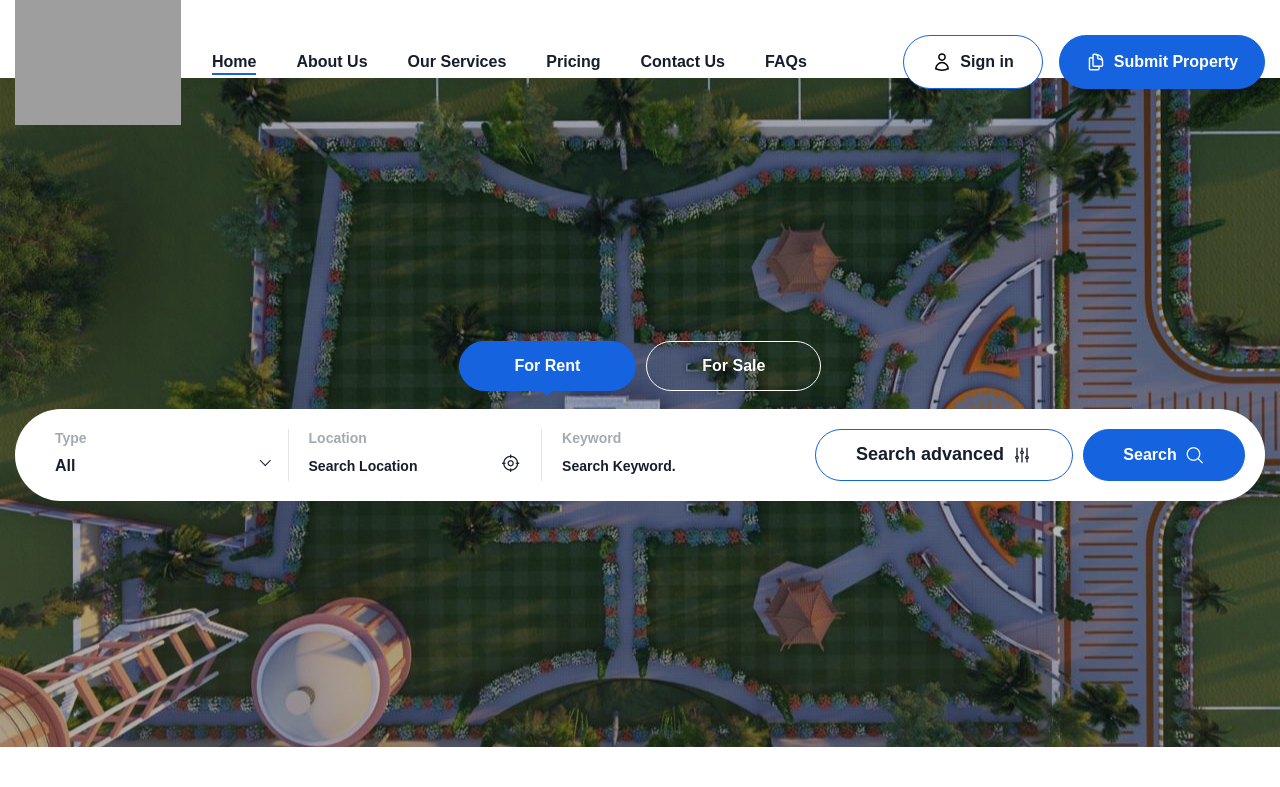
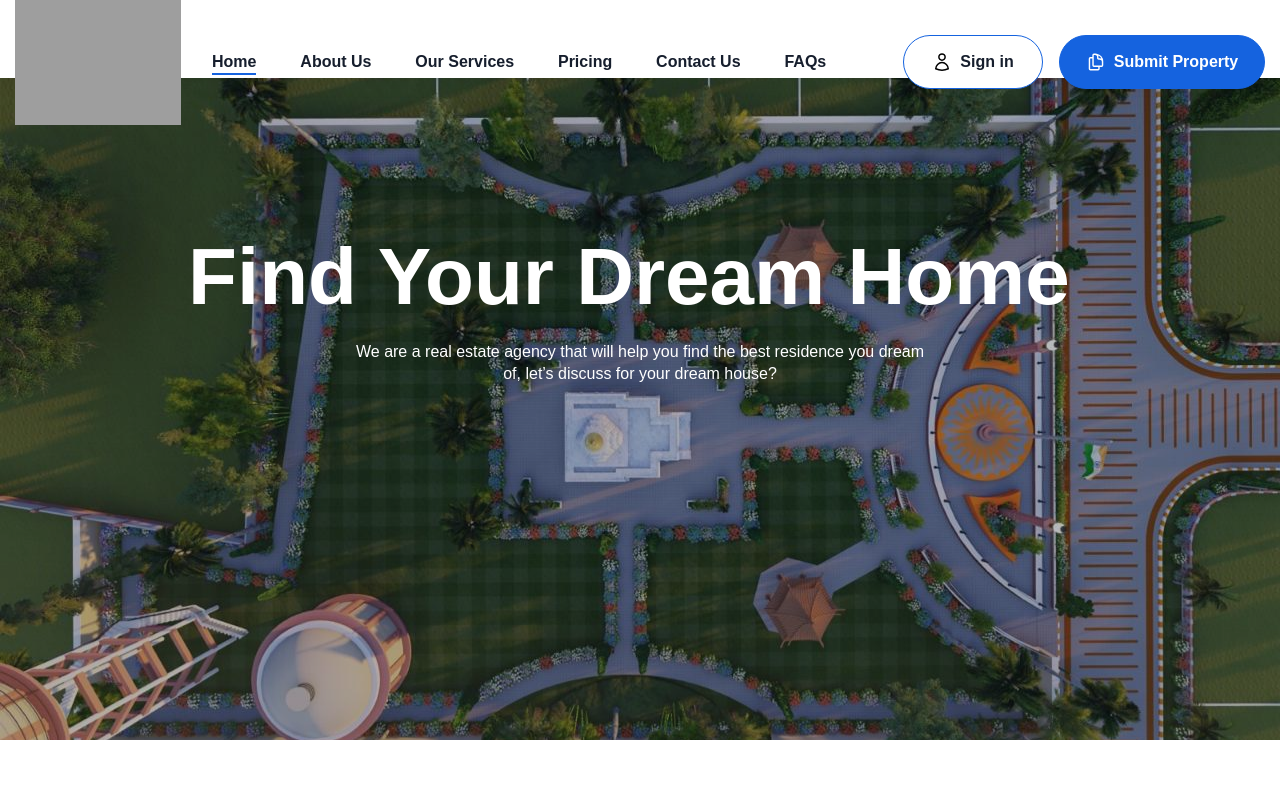
Before and after one commit to uniquehome0005-sys/AdityamInfraEstate, a Django app: page / in a window 1280 px wide. Shown: the top 787 px of the page. Run offline with Django 5.2, Linux system fonts and the light colour scheme; tables that the repository leaves empty hold one stand-in row (values such as "Sample post"); grey boxes marked "Sample" are stand-in pictures; some libraries are stand-ins or nearby versions; some web fonts are replaced; grey boxes are pictures that could not be loaded.

Commit message:
upadte urls

```diff
--- a/dashboard/templates/index.html
+++ b/dashboard/templates/index.html
@@ -8,18 +8,18 @@
             <div class="col-lg-12">
                 <div class="slider-content">
                     <div class="heading text-center">
-                        {% comment %} <h1 class="title-large text-white animationtext slide">
+                        <h1 class="title-large text-white animationtext slide">
                             Find Your
                             <span class="tf-text s1 cd-words-wrapper">
                                 <span class="item-text is-visible">Dream Home</span>
                                 <span class="item-text is-hidden">Perfect Home</span>
                             </span>
-                        </h1> {% endcomment %}
-                        {% comment %} <p class="subtitle text-white body-2 wow fadeInUp" data-wow-delay=".2s">We are a
+                        </h1>
+                        <p class="subtitle text-white body-2 wow fadeInUp" data-wow-delay=".2s">We are a
                             real estate agency that will help you find the best residence you dream of,
-                            let’s discuss for your dream house?</p> {% endcomment %}
+                            let’s discuss for your dream house?</p>
                     </div>
-                    <div class="flat-tab flat-tab-form">
+                    {% comment %} <div class="flat-tab flat-tab-form">
                         <ul class="nav-tab-form style-1 justify-content-center" role="tablist">
                             <li class="nav-tab-item" role="presentation">
                                 <a href="#forRent" class="nav-link-item active" data-bs-toggle="tab">For
@@ -387,7 +387,7 @@
                                 </div>
                             </div>
                         </div>
-                    </div>
+                    </div> {% endcomment %}
                 </div>
 
             </div>
--- a/dashboard/urls.py
+++ b/dashboard/urls.py
@@ -24,7 +24,7 @@ urlpatterns = [
     path('properties/<int:id>/', PropertyDetailView.as_view(), name='property-detail'),
 
     path('about-us/', AboutUsView.as_view(), name='about_us'),
-    path('faq/', FAQView.as_view(), name='faq-list'),
+    path('faq/', FAQView.as_view(), name='faq_list'),
     path('contact/', ContactView.as_view(), name='contact_us'),
     path('pricing/', PricingView.as_view(), name='pricing'),
     path('services/', ServiceView.as_view(), name='services'),
--- a/templates/base.html
+++ b/templates/base.html
@@ -50,66 +50,12 @@
                                         <nav class="main-menu show navbar-expand-md">
                                             <div class="navbar-collapse collapse clearfix" id="navbarSupportedContent">
                                                 <ul class="navigation clearfix">
-                                                    <li class="current"><a href="/">Home</a>
-                                                    <li><a href="/about-us">About us</a>
-                                                    <li><a href="/services">Our Services</a>
-                                                    <li><a href="/pricing">Pricing</a>
-                                                    <li><a href="/contact">Contact Us</a>
-                                                    <li><a href="/faq">FAQs</a>
-                                                    {% comment %} <li class="dropdown2"><a href="#">Listing</a>
-                                                        <ul>
-                                                            <li><a href="property-halfmap-grid.html">Property Half Map
-                                                                    Grid</a></li>
-                                                            <li><a href="property-halfmap-list.html">Property Half Map
-                                                                    List</a></li>
-                                                            <li><a href="topmap-grid.html">Find Topmap Grid</a></li>
-                                                            <li><a href="topmap-list.html">Find Topmap List</a></li>
-                                                            <li><a href="sidebar-grid.html">Find Sidebar Grid</a></li>
-                                                            <li><a href="sidebar-list.html">Find Sidebar List</a></li>
-
-                                                        </ul>
-                                                    </li>
-                                                    <li class="dropdown2"><a href="#">Properties</a>
-                                                        <ul>
-                                                            <li><a href="property-details-v1.html">Property Details
-                                                                    1</a></li>
-                                                            <li><a href="property-details-v2.html">Property Details
-                                                                    2</a></li>
-                                                            <li><a href="property-details-v3.html">Property Details
-                                                                    3</a></li>
-                                                            <li><a href="property-details-v4.html">Property Details
-                                                                    4</a></li>
-                                                        </ul>
-                                                    </li>
-                                                    <li class="dropdown2"><a href="#">Pages</a>
-                                                        <ul>
-                                                            <li><a href="about-us.html">About Us</a></li>
-                                                            <li><a href="our-service.html">Our Services</a></li>
-                                                            <li><a href="pricing.html">Pricing</a></li>
-                                                            <li><a href="contact.html">Contact Us</a></li>
-                                                            <li><a href="faq.html">FAQs</a></li>
-                                                            <li><a href="privacy-policy.html">Privacy Policy</a></li>
-
-                                                        </ul>
-                                                    </li>
-                                                    <li class="dropdown2"><a href="#">Blog</a>
-                                                        <ul>
-                                                            <li><a href="blog.html">Blog Default</a></li>
-                                                            <li><a href="blog-grid.html">Blog Grid</a></li>
-                                                            <li><a href="blog-detail.html">Blog Post Details</a></li>
-                                                        </ul>
-                                                    </li>
-                                                    <li class="dropdown2"><a href="#">Dashboard</a>
-                                                        <ul>
-                                                            <li><a href="dashboard.html">Dashboard</a></li>
-                                                            <li><a href="my-property.html">My Properties</a></li>
-                                                            <li><a href="message.html">Message</a></li>
-                                                            <li><a href="my-favorites.html">My Favorites</a></li>
-                                                            <li><a href="reviews.html">Reviews</a></li>
-                                                            <li><a href="my-profile.html">My Profile</a></li>
-                                                            <li><a href="add-property.html">Add Property</a></li>
-                                                        </ul>
-                                                    </li> {% endcomment %}
+                                                    <li class="{% if request.path == '/' %}current{% endif %}"><a href="{% url 'dashboard' %}">Home</a></li>
+                                                    <li class="{% if request.path == '/about-us/' %}current{% endif %}"><a href="{% url 'about_us' %}">About us</a></li>
+                                                    <li class="{% if request.path == '/services/' %}current{% endif %}"><a href="{% url 'services' %}">Our Services</a></li>
+                                                    <li class="{% if request.path == '/pricing/' %}current{% endif %}"><a href="{% url 'pricing' %}">Pricing</a></li>
+                                                    <li class="{% if request.path == '/contact/' %}current{% endif %}"><a href="{% url 'contact_us' %}">Contact Us</a></li>
+                                                    <li class="{% if request.path == '/faq/' %}current{% endif %}"><a href="{% url 'faq_list' %}">FAQs</a></li>
                                                 </ul>
                                             </div>
                                         </nav>
```
